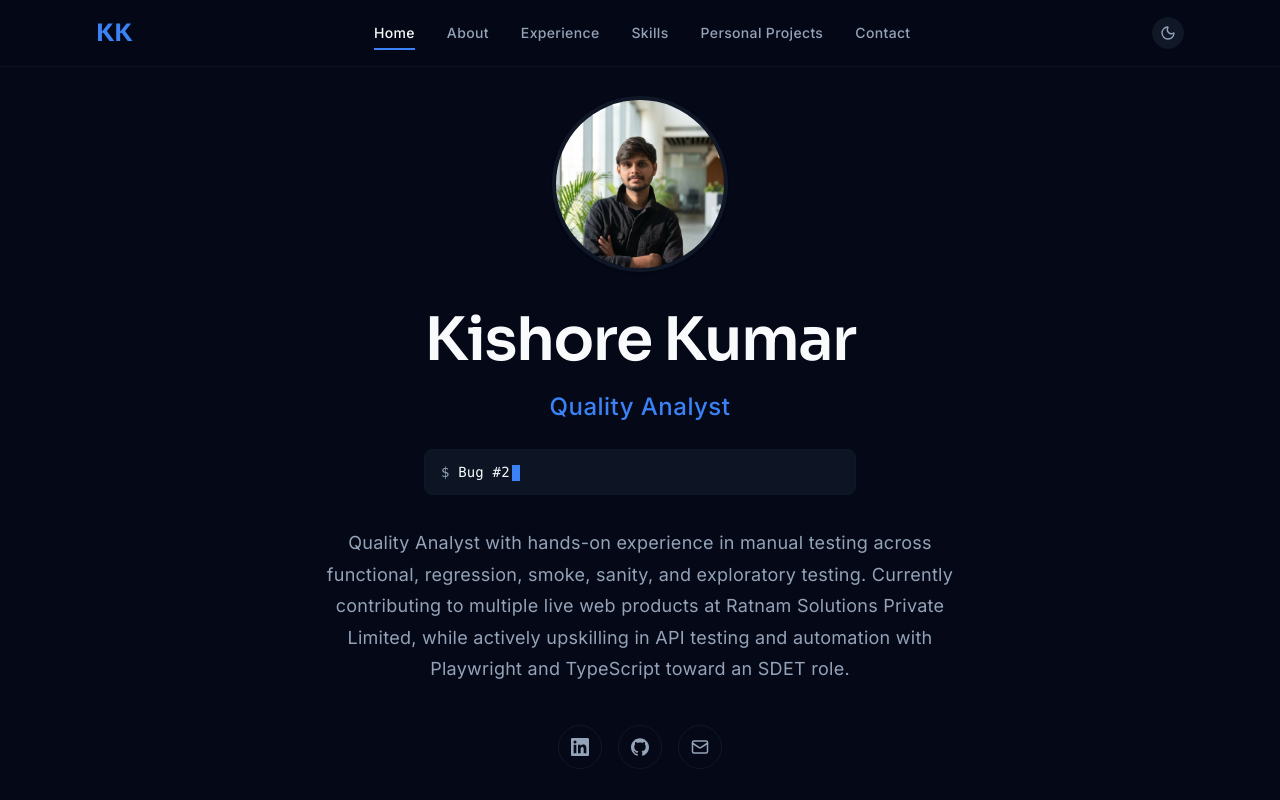
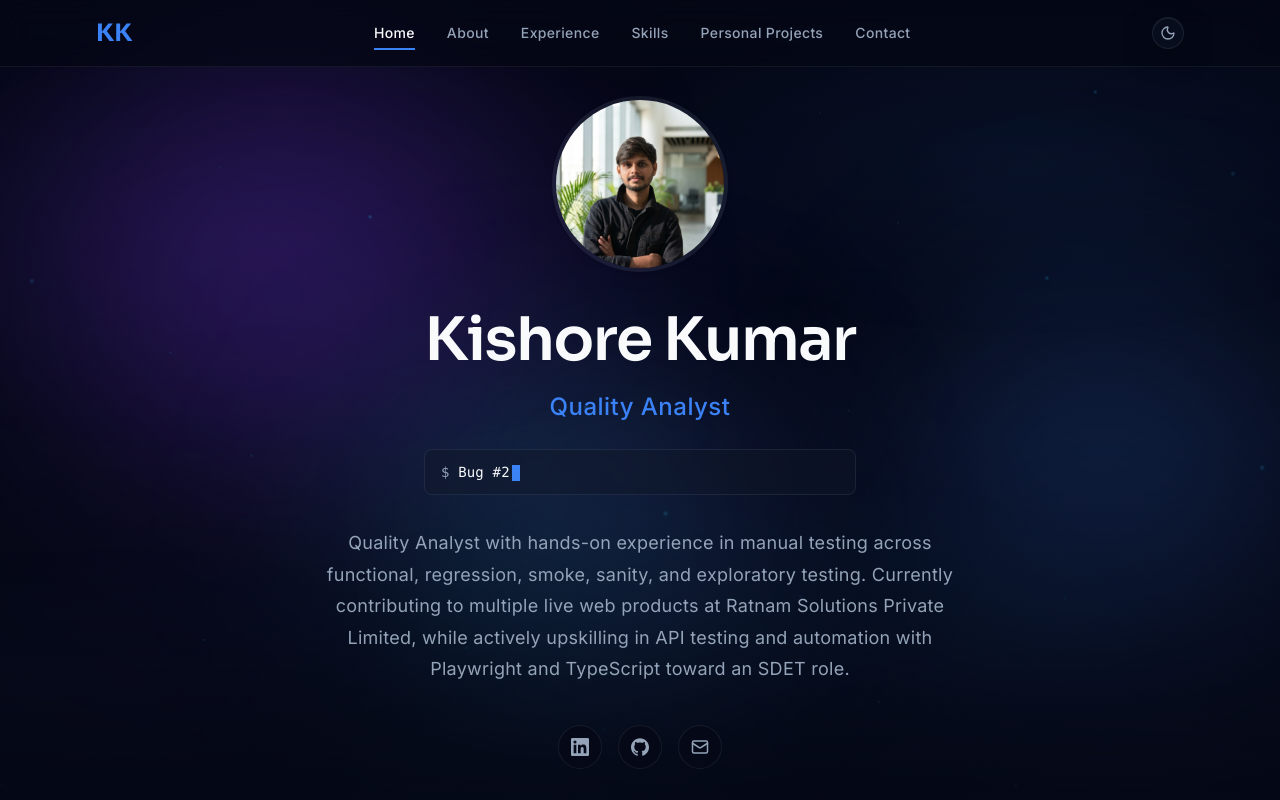
Before and after one commit to kishorekumarrasalay-02/kishorekumar-qa-portfolio, a Next.js app: page / in a window 1280 px wide. Shown: the top 800 px of the page. Built offline with nearby package versions, Linux system fonts and the light colour scheme.

Commit message:
Glass effect

```diff
--- a/src/app/globals.css
+++ b/src/app/globals.css
@@ -10,8 +10,8 @@
   --primary-light: #38bdf8; /* glow */
   --accent: #3b82f6;
   --accent-light: #38bdf8;
-  --card: #101828;
-  --card-border: #101828;
+  --card: rgba(16, 24, 40, 0.55);
+  --card-border: rgba(148, 163, 184, 0.12);
   --muted: #94a3b8; /* secondary */
   --tag-bg: #101828;
 }
@@ -24,8 +24,8 @@
   --primary-light: #38bdf8;
   --accent: #3b82f6;
   --accent-light: #38bdf8;
-  --card: #101828;
-  --card-border: #101828;
+  --card: rgba(16, 24, 40, 0.55);
+  --card-border: rgba(148, 163, 184, 0.12);
   --muted: #94a3b8;
   --tag-bg: #101828;
 }
@@ -110,9 +110,169 @@ h6 {
 }
 
 .contact-glow:hover {
-  border-color: color-mix(in srgb, var(--primary) 55%, var(--card-border));
+  border-color: color-mix(in srgb, var(--primary-light) 60%, var(--card-border));
   box-shadow:
-    0 0 20px color-mix(in srgb, var(--primary) 35%, transparent),
-    0 0 40px color-mix(in srgb, var(--accent) 18%, transparent);
+    0 0 24px color-mix(in srgb, var(--primary) 40%, transparent),
+    0 0 48px color-mix(in srgb, var(--primary-light) 25%, transparent);
   transform: translateY(-2px);
 }
+
+/* ── Animated premium background ── */
+
+.bg-mesh-gradient {
+  background:
+    radial-gradient(ellipse 80% 50% at 20% 30%, rgba(124, 58, 237, 0.18), transparent 55%),
+    radial-gradient(ellipse 70% 45% at 80% 20%, rgba(59, 130, 246, 0.16), transparent 50%),
+    radial-gradient(ellipse 60% 40% at 60% 80%, rgba(56, 189, 248, 0.14), transparent 55%),
+    radial-gradient(ellipse 50% 35% at 10% 85%, rgba(99, 102, 241, 0.1), transparent 50%);
+}
+
+.bg-vignette {
+  background: linear-gradient(
+    180deg,
+    rgba(5, 8, 22, 0.1) 0%,
+    rgba(5, 8, 22, 0.35) 55%,
+    rgba(5, 8, 22, 0.85) 100%
+  );
+}
+
+.aurora-orb {
+  position: absolute;
+  border-radius: 50%;
+  filter: blur(80px);
+  will-change: transform;
+}
+
+.aurora-orb-purple {
+  top: -8%;
+  left: -5%;
+  width: 55vw;
+  height: 55vw;
+  max-width: 620px;
+  max-height: 620px;
+  background: radial-gradient(circle, rgba(124, 58, 237, 0.45) 0%, transparent 70%);
+  animation: aurora-drift-1 22s ease-in-out infinite;
+}
+
+.aurora-orb-blue {
+  top: 25%;
+  right: -10%;
+  width: 50vw;
+  height: 50vw;
+  max-width: 560px;
+  max-height: 560px;
+  background: radial-gradient(circle, rgba(59, 130, 246, 0.4) 0%, transparent 70%);
+  animation: aurora-drift-2 26s ease-in-out infinite;
+}
+
+.aurora-orb-cyan {
+  bottom: -5%;
+  left: 20%;
+  width: 45vw;
+  height: 45vw;
+  max-width: 500px;
+  max-height: 500px;
+  background: radial-gradient(circle, rgba(56, 189, 248, 0.38) 0%, transparent 70%);
+  animation: aurora-drift-3 20s ease-in-out infinite;
+}
+
+.aurora-orb-mesh {
+  top: 40%;
+  left: 35%;
+  width: 40vw;
+  height: 40vw;
+  max-width: 420px;
+  max-height: 420px;
+  background: radial-gradient(circle, rgba(99, 102, 241, 0.25) 0%, transparent 70%);
+  animation: aurora-drift-4 28s ease-in-out infinite;
+}
+
+.aurora-static {
+  animation: none !important;
+}
+
+.particle {
+  position: absolute;
+  border-radius: 50%;
+  background: rgba(56, 189, 248, 0.55);
+  box-shadow: 0 0 6px rgba(56, 189, 248, 0.4);
+  animation: particle-float 16s ease-in-out infinite;
+}
+
+@keyframes aurora-drift-1 {
+  0%,
+  100% {
+    transform: translate(0, 0) scale(1);
+  }
+  33% {
+    transform: translate(6%, 8%) scale(1.08);
+  }
+  66% {
+    transform: translate(-4%, 4%) scale(0.95);
+  }
+}
+
+@keyframes aurora-drift-2 {
+  0%,
+  100% {
+    transform: translate(0, 0) scale(1);
+  }
+  50% {
+    transform: translate(-8%, 6%) scale(1.1);
+  }
+}
+
+@keyframes aurora-drift-3 {
+  0%,
+  100% {
+    transform: translate(0, 0) scale(1);
+  }
+  40% {
+    transform: translate(5%, -7%) scale(1.05);
+  }
+  80% {
+    transform: translate(-6%, -3%) scale(0.92);
+  }
+}
+
+@keyframes aurora-drift-4 {
+  0%,
+  100% {
+    transform: translate(0, 0) scale(1);
+  }
+  50% {
+    transform: translate(-5%, -8%) scale(1.12);
+  }
+}
+
+@keyframes particle-float {
+  0%,
+  100% {
+    transform: translateY(0) translateX(0);
+    opacity: 0.2;
+  }
+  50% {
+    transform: translateY(-28px) translateX(12px);
+    opacity: 0.7;
+  }
+}
+
+/* ── Glass morphism surfaces ── */
+
+.glass-surface,
+.border-card-border.bg-card {
+  background: rgba(16, 24, 40, 0.45) !important;
+  backdrop-filter: blur(20px);
+  -webkit-backdrop-filter: blur(20px);
+  border-color: rgba(255, 255, 255, 0.08) !important;
+  box-shadow:
+    inset 0 1px 0 rgba(255, 255, 255, 0.06),
+    0 8px 32px rgba(0, 0, 0, 0.25);
+}
+
+header.glass-nav {
+  background: rgba(5, 8, 22, 0.72) !important;
+  backdrop-filter: blur(16px);
+  -webkit-backdrop-filter: blur(16px);
+  border-color: rgba(255, 255, 255, 0.06) !important;
+}
--- a/src/app/layout.tsx
+++ b/src/app/layout.tsx
@@ -1,5 +1,6 @@
 import type { Metadata } from "next";
 import { Inter, Sora } from "next/font/google";
+import AnimatedBackground from "@/components/AnimatedBackground";
 import CursorGlow from "@/components/CursorGlow";
 import { portfolioData } from "@/data/portfolio";
 import "./globals.css";
@@ -56,6 +57,7 @@ export default function RootLayout({
         <script dangerouslySetInnerHTML={{ __html: themeScript }} />
       </head>
       <body className="relative min-h-screen antialiased">
+        <AnimatedBackground />
         <CursorGlow />
         <div className="relative z-10">{children}</div>
       </body>
--- /dev/null
+++ b/src/components/AnimatedBackground.tsx
@@ -0,0 +1,64 @@
+"use client";
+
+import { useEffect, useState } from "react";
+
+const PARTICLES = Array.from({ length: 28 }, (_, index) => ({
+  id: index,
+  left: `${(index * 17 + 11) % 100}%`,
+  top: `${(index * 23 + 7) % 100}%`,
+  size: 2 + (index % 3),
+  delay: `${(index % 10) * 0.7}s`,
+  duration: `${14 + (index % 6) * 2}s`,
+}));
+
+export default function AnimatedBackground() {
+  const [reduceMotion, setReduceMotion] = useState(false);
+
+  useEffect(() => {
+    setReduceMotion(
+      window.matchMedia("(prefers-reduced-motion: reduce)").matches
+    );
+  }, []);
+
+  return (
+    <div
+      className="pointer-events-none fixed inset-0 z-0 overflow-hidden"
+      aria-hidden
+    >
+      <div className="absolute inset-0 bg-[#050816]" />
+
+      <div
+        className={`aurora-orb aurora-orb-purple ${reduceMotion ? "aurora-static" : ""}`}
+      />
+      <div
+        className={`aurora-orb aurora-orb-blue ${reduceMotion ? "aurora-static" : ""}`}
+      />
+      <div
+        className={`aurora-orb aurora-orb-cyan ${reduceMotion ? "aurora-static" : ""}`}
+      />
+      <div
+        className={`aurora-orb aurora-orb-mesh ${reduceMotion ? "aurora-static" : ""}`}
+      />
+
+      <div className="absolute inset-0 bg-mesh-gradient opacity-60" />
+
+      {!reduceMotion &&
+        PARTICLES.map((particle) => (
+          <span
+            key={particle.id}
+            className="particle"
+            style={{
+              left: particle.left,
+              top: particle.top,
+              width: particle.size,
+              height: particle.size,
+              animationDelay: particle.delay,
+              animationDuration: particle.duration,
+            }}
+          />
+        ))}
+
+      <div className="absolute inset-0 bg-vignette" />
+    </div>
+  );
+}
--- a/src/components/CursorGlow.tsx
+++ b/src/components/CursorGlow.tsx
@@ -67,7 +67,7 @@ export default function CursorGlow() {
         className="absolute top-0 left-0 h-[28rem] w-[28rem] rounded-full opacity-0 transition-opacity duration-500"
         style={{
           background:
-            "radial-gradient(circle, rgba(37, 99, 235, 0.22) 0%, rgba(37, 99, 235, 0.08) 35%, transparent 70%)",
+            "radial-gradient(circle, rgba(56, 189, 248, 0.2) 0%, rgba(59, 130, 246, 0.1) 35%, transparent 70%)",
           filter: "blur(40px)",
           willChange: "transform",
         }}
--- a/src/components/Navbar.tsx
+++ b/src/components/Navbar.tsx
@@ -41,7 +41,7 @@ export default function Navbar() {
     }`;
 
   return (
-    <header className="fixed top-0 z-50 w-full border-b border-card-border/60 bg-background/95 backdrop-blur-md">
+    <header className="glass-nav fixed top-0 z-50 w-full border-b border-card-border/60">
       <nav className="mx-auto max-w-6xl px-4 py-2.5 md:px-6 md:py-4 lg:px-8">
         {/* Mobile: logo + toggle */}
         <div className="flex items-center justify-between md:hidden">
```
